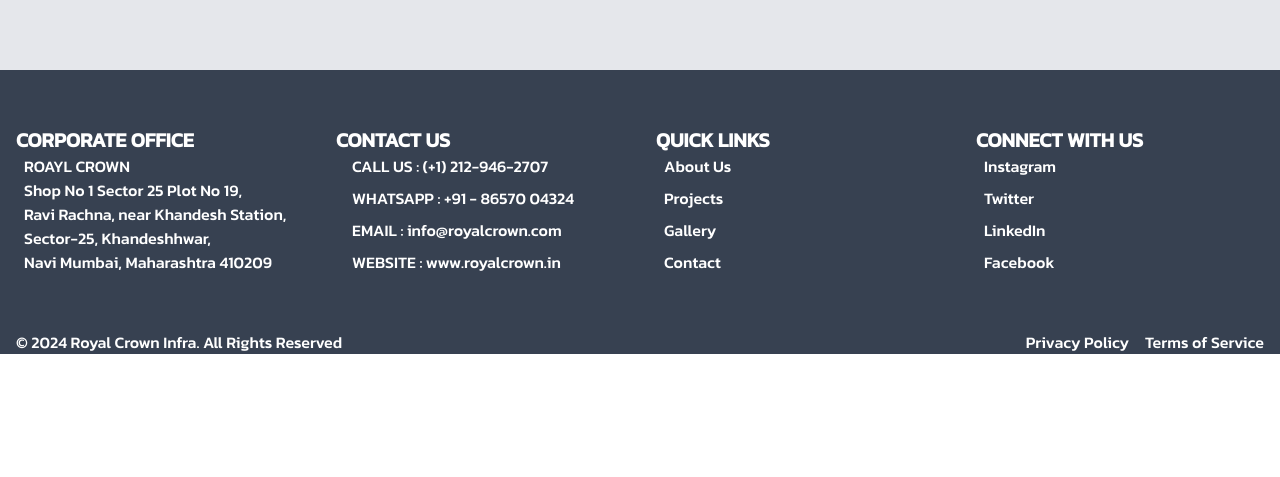
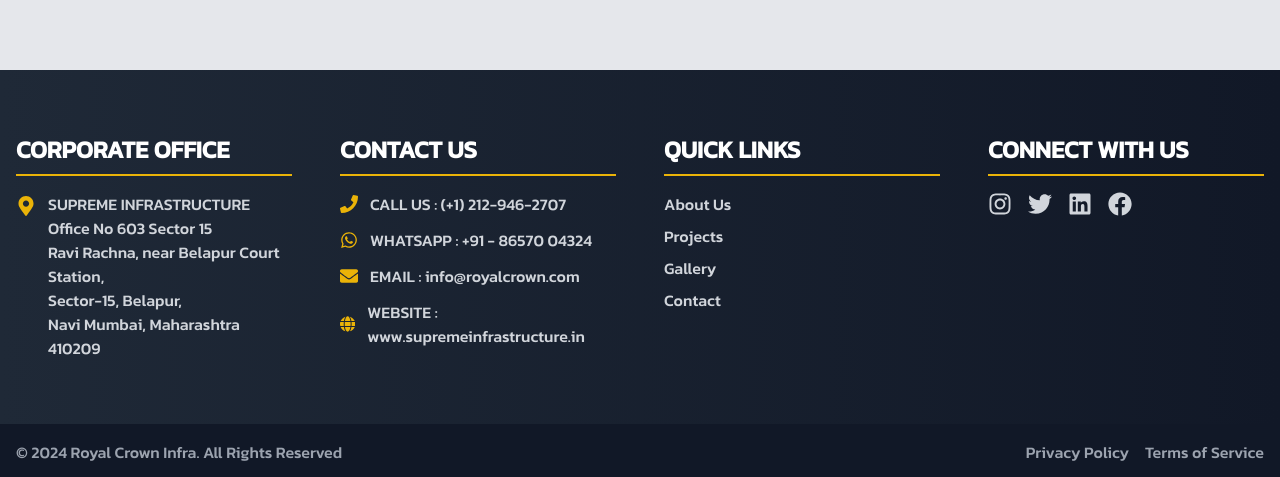
Before and after one commit to AkshayKalamkarr/supremeinfrastructure, a Next.js app: page / in a window 1280 px wide. Shown: the part 4092-4569 px from the top of the page. Before the commit the page ends 4446 px from the top, so only its background shows below. Built offline with nearby package versions, Linux system fonts and the light colour scheme.

Commit message:
footer updated

```diff
--- a/components/Footer.jsx
+++ b/components/Footer.jsx
@@ -1,90 +1,89 @@
 'use client'
 import Link from 'next/link'
 import React from 'react'
+import { FaMapMarkerAlt, FaPhone, FaWhatsapp, FaEnvelope, FaGlobe, FaInstagram, FaTwitter, FaLinkedin, FaFacebook } from 'react-icons/fa'
 
 const Footer = () => {
     return (
-        <div className="bg-gray-700 text-white">
-            <div className="container mx-auto px-4 py-14">
-                <div className="grid grid-cols-1 md:grid-cols-2 lg:grid-cols-4 gap-8">
-                    <div
-
-                    >
-                        <h2 className="text-xl font-semibold uppercase">Corporate Office</h2>
-                        <div className="flex items-start space-x-2">
-                            <div className="mt-1 flex-shrink-0" />
-                            <p>ROAYL CROWN<br />Shop No 1 Sector 25 Plot No 19,<br />
-                                Ravi Rachna, near Khandesh Station,<br />
-                                Sector-25, Khandeshhwar,<br />
-                                Navi Mumbai, Maharashtra 410209</p>
+        <footer className="bg-gradient-to-r from-gray-800 to-gray-900 text-white">
+            <div className="container mx-auto px-4 py-16">
+                <div className="grid grid-cols-1 md:grid-cols-2 lg:grid-cols-4 gap-12">
+                    <div className="space-y-4">
+                        <h2 className="text-2xl font-bold uppercase border-b-2 border-yellow-500 pb-2 mb-4">Corporate Office</h2>
+                        <div className="flex items-start space-x-3">
+                            <FaMapMarkerAlt className="flex-shrink-0 mt-1 text-yellow-500" size={20} />
+                            <p className="text-gray-300">
+                                SUPREME INFRASTRUCTURE<br />
+                                Office No 603 Sector 15<br />
+                                Ravi Rachna, near Belapur Court Station,<br />
+                                Sector-15, Belapur,<br />
+                                Navi Mumbai, Maharashtra 410209
+                            </p>
                         </div>
                     </div>
 
-                    <div
-                    >
-                        <h2 className="text-xl font-semibold uppercase">Contact Us</h2>
-                        <div className="space-y-2 ml-2">
-                            <div className="flex items-center space-x-2">
-                                <div size={18} />
-                                <p>CALL US : (+1) 212-946-2707</p>
+                    <div className="space-y-4">
+                        <h2 className="text-2xl font-bold uppercase border-b-2 border-yellow-500 pb-2 mb-4">Contact Us</h2>
+                        <div className="space-y-3">
+                            <div className="flex items-center space-x-3">
+                                <FaPhone className="text-yellow-500" size={18} />
+                                <p className="text-gray-300">CALL US : (+1) 212-946-2707</p>
                             </div>
-                            <div className="flex items-center space-x-2">
-                                <div size={18} />
-                                <p>WHATSAPP : +91 - 86570 04324</p>
+                            <div className="flex items-center space-x-3">
+                                <FaWhatsapp className="text-yellow-500" size={18} />
+                                <p className="text-gray-300">WHATSAPP : +91 - 86570 04324</p>
                             </div>
-                            <div className="flex items-center space-x-2">
-                                <div size={18} />
-                                <p>EMAIL : info@royalcrown.com</p>
+                            <div className="flex items-center space-x-3">
+                                <FaEnvelope className="text-yellow-500" size={18} />
+                                <p className="text-gray-300">EMAIL : info@royalcrown.com</p>
                             </div>
-                            <div className="flex items-center space-x-2">
-                                <div size={18} />
-                                <p>WEBSITE : www.royalcrown.in</p>
+                            <div className="flex items-center space-x-3">
+                                <FaGlobe className="text-yellow-500" size={18} />
+                                <p className="text-gray-300">WEBSITE : www.supremeinfrastructure.in</p>
                             </div>
                         </div>
                     </div>
 
-                    <div
-
-                    >
-                        <h2 className="text-xl font-semibold uppercase">Quick Links</h2>
-                        <div className="flex flex-col space-y-2 ml-2">
-                            <Link href='/about/ourteam' className="hover:underline">About Us</Link>
-                            <Link href='/projects' className="hover:underline">Projects</Link>
-                            <Link href='/gallery' className="hover:underline">Gallery</Link>
-                            <Link href='/contact' className="hover:underline">Contact</Link>
+                    <div className="space-y-4">
+                        <h2 className="text-2xl font-bold uppercase border-b-2 border-yellow-500 pb-2 mb-4">Quick Links</h2>
+                        <div className="flex flex-col space-y-2">
+                            {['About Us', 'Projects', 'Gallery', 'Contact'].map((item, index) => (
+                                <Link key={index} href={`/${item.toLowerCase().replace(' ', '')}`} className="text-gray-300 hover:text-yellow-500 transition duration-300">
+                                    {item}
+                                </Link>
+                            ))}
                         </div>
                     </div>
 
-                    <div
-
-                    >
-                        <h2 className="text-xl font-semibold uppercase">Connect With Us</h2>
-                        <div className="flex flex-col space-y-2 ml-2">
-                            <Link href='/' className="hover:underline">Instagram</Link>
-                            <Link href='/' className="hover:underline">Twitter</Link>
-                            <Link href='/' className="hover:underline">LinkedIn</Link>
-                            <Link href='/' className="hover:underline">Facebook</Link>
+                    <div className="space-y-4">
+                        <h2 className="text-2xl font-bold uppercase border-b-2 border-yellow-500 pb-2 mb-4">Connect With Us</h2>
+                        <div className="flex space-x-4">
+                            {[FaInstagram, FaTwitter, FaLinkedin, FaFacebook].map((Icon, index) => (
+                                <Link key={index} href="/" className="text-gray-300 hover:text-yellow-500 transition duration-300">
+                                    <Icon size={24} />
+                                </Link>
+                            ))}
                         </div>
                     </div>
                 </div>
             </div>
 
             {/* Copyright */}
-            <div
-
-            >
+            <div className="bg-gray-900 py-4">
                 <div className="container mx-auto px-4 text-center md:flex md:justify-between md:items-center">
                     <div className="mb-4 md:mb-0">
-                        <p>&copy; 2024 Royal Crown Infra. All Rights Reserved</p>
-                        {/* <p className="text-sm text-gray-400">Designed By Akshay Kalamkar</p> */}
+                        <p className="text-gray-400">&copy; 2024 Royal Crown Infra. All Rights Reserved</p>
                     </div>
                     <div className="space-x-4">
-                        <Link className="hover:underline" href='/'>Privacy Policy</Link>
-                        <Link className="hover:underline" href='/'>Terms of Service</Link>
+                        {['Privacy Policy', 'Terms of Service'].map((item, index) => (
+                            <Link key={index} className="text-gray-400 hover:text-yellow-500 transition duration-300" href="/">
+                                {item}
+                            </Link>
+                        ))}
                     </div>
                 </div>
             </div>
-        </div>
+        </footer>
     )
 }
 
```
